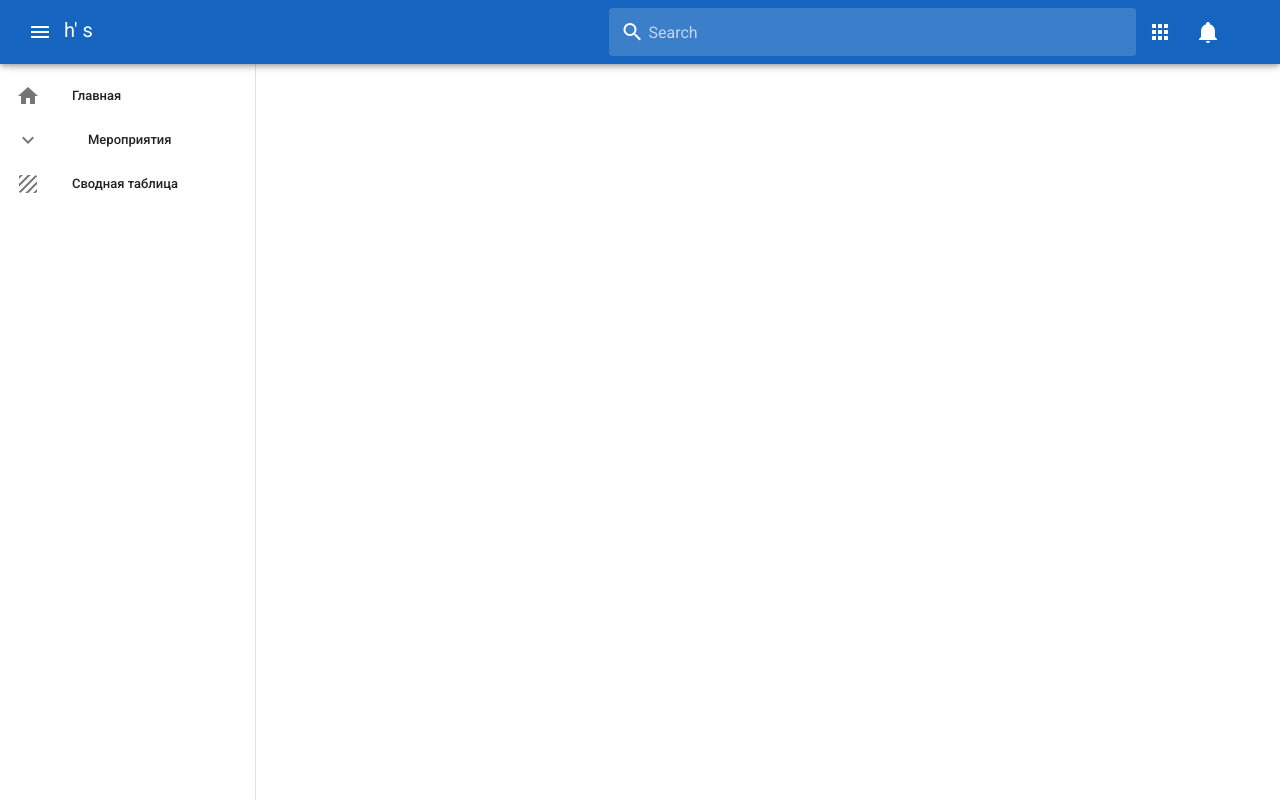
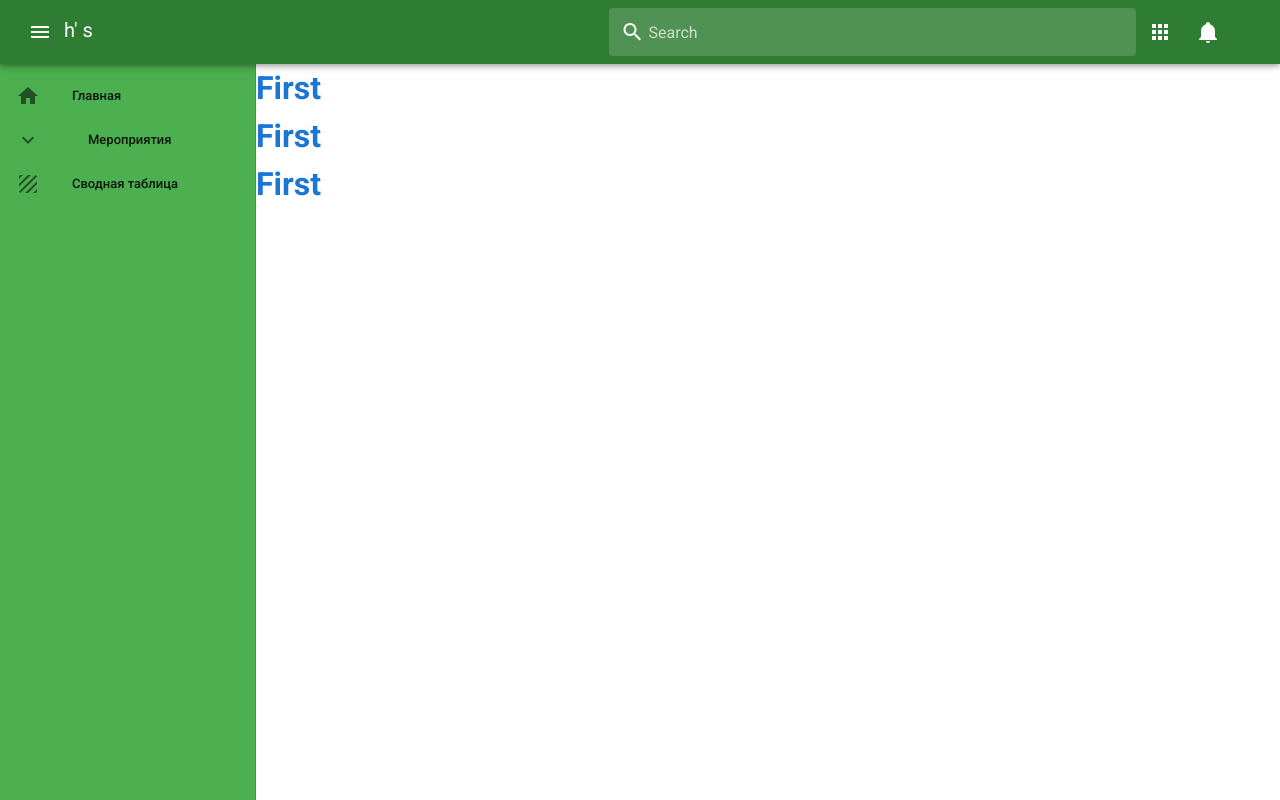
Before and after one commit to metateampro/Horses, a Vue app: page /admin in a window 1280 px wide. Both pictures are taken after a click on the button 40 px from the left and 32 px from the top of the page. Built offline with nearby package versions, Linux system fonts and the light colour scheme.

Commit message:
admin_begin

```diff
--- /dev/null
+++ b/src/components/Admin.vue
@@ -0,0 +1,13 @@
+<template>
+    <div>
+        <a><h1>First</h1></a>
+        <a><h1>First</h1></a>
+        <a><h1>First</h1></a>
+    </div>
+</template>
+
+<script>
+  export default {
+
+  }
+</script>
--- a/src/components/AppBar.vue
+++ b/src/components/AppBar.vue
@@ -2,7 +2,7 @@
     <v-app-bar
     :clipped-left="$vuetify.breakpoint.lgAndUp"
     app
-    color="blue darken-3"
+    color="green darken-3"
     dark
     >
     <v-toolbar-title
--- a/src/components/LeftBarMenu.vue
+++ b/src/components/LeftBarMenu.vue
@@ -2,7 +2,8 @@
     <v-navigation-drawer
       v-model="showSideBar"
       :clipped="$vuetify.breakpoint.lgAndUp"
-      app>
+      app
+      color="green light">
       <v-list dense>
         <template v-for="item in items">
           <v-layout
--- a/src/router.ts
+++ b/src/router.ts
@@ -2,6 +2,7 @@ import Vue from 'vue';
 import Router from 'vue-router';
 import Home from './views/Home.vue';
 import Event from './views/Event.vue';
+import Admin from './views/Admin.vue';
 
 Vue.use(Router);
 
@@ -12,6 +13,12 @@ export default new Router({
       path: '/',
       name: 'home',
       component: Home,
+
+    },
+    {
+      path: '/admin',
+      name: 'admin',
+      component: Admin,
 
     },
     {
--- /dev/null
+++ b/src/views/Admin.vue
@@ -0,0 +1,14 @@
+<template>
+  <Admin />
+</template>
+
+<script lang="ts">
+import Vue from 'vue';
+import Admin from '../components/Admin.vue';
+
+export default Vue.extend({
+  components: {
+    Admin,
+  },
+});
+</script>
```
